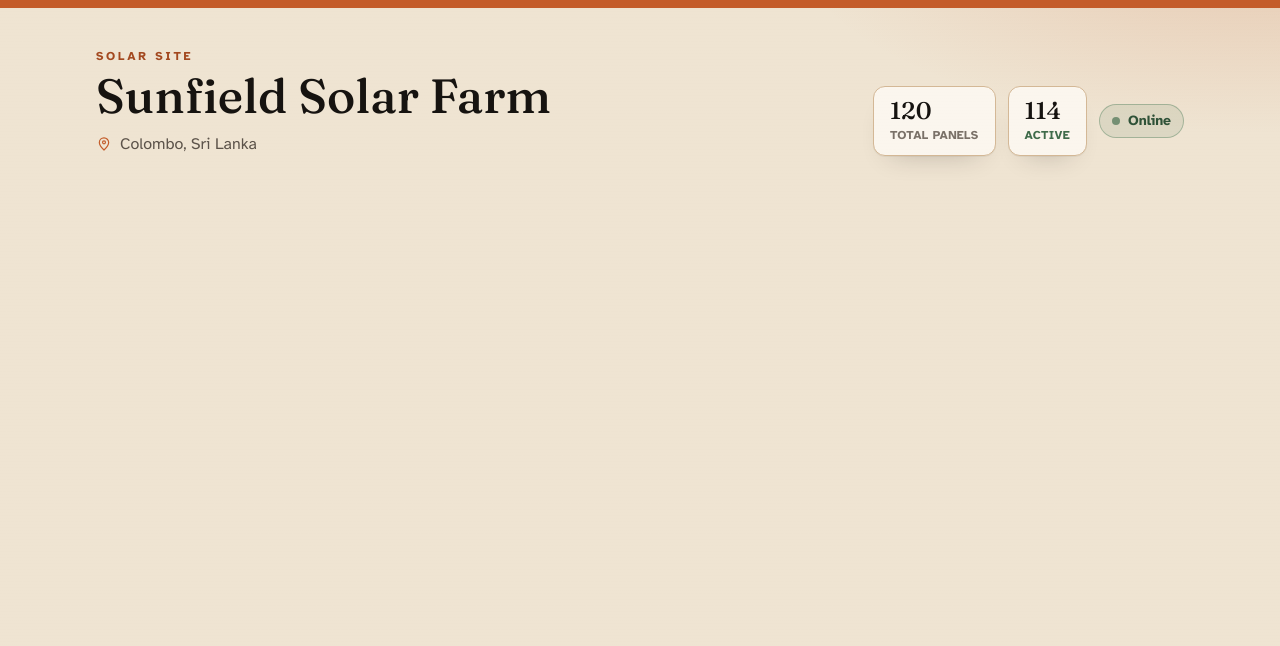
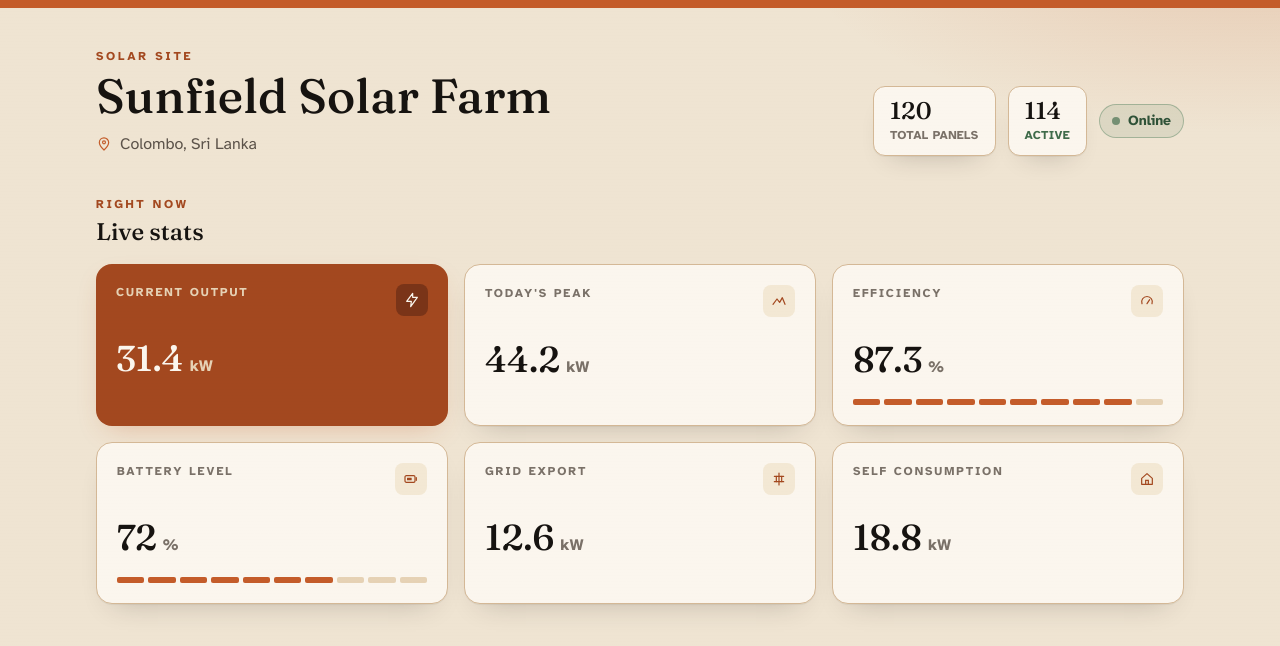
Before and after one commit to ArkhanShimar/Solar-Dashboard, a React (Vite) app: page / in a window 1280 px wide. Shown: the top 646 px of the page. Built offline with nearby package versions, Linux system fonts and the light colour scheme.

Commit message:
live stats cards, current output is the orange one
Co-authored-by: Cursor <cursoragent@cursor.com>

```diff
--- a/src/App.jsx
+++ b/src/App.jsx
@@ -1,5 +1,6 @@
-import { siteInfo } from "./data/solarData";
+import { siteInfo, liveStats } from "./data/solarData";
 import SiteHeader from "./components/SiteHeader";
+import LiveStats from "./components/LiveStats";
 
 function App() {
   return (
@@ -7,6 +8,9 @@ function App() {
       <div className="h-2 bg-clay-500" />
       <div className="relative mx-auto max-w-6xl px-4 py-8 md:px-8 md:py-10">
         <SiteHeader siteInfo={siteInfo} />
+        <main className="mt-10">
+          <LiveStats liveStats={liveStats} />
+        </main>
       </div>
     </div>
   );
--- /dev/null
+++ b/src/components/LiveStats.jsx
@@ -0,0 +1,152 @@
+import StatCard from "./StatCard";
+
+function LiveStats({ liveStats }) {
+  const cards = [
+    {
+      label: "CURRENT OUTPUT",
+      value: liveStats.currentOutputKW,
+      unit: "kW",
+      featured: true,
+      icon: <BoltIcon />,
+    },
+    {
+      label: "TODAY'S PEAK",
+      value: liveStats.peakOutputTodayKW,
+      unit: "kW",
+      icon: <PeakIcon />,
+    },
+    {
+      label: "EFFICIENCY",
+      value: liveStats.efficiencyPercent,
+      unit: "%",
+      meterPercent: liveStats.efficiencyPercent,
+      icon: <GaugeIcon />,
+    },
+    {
+      label: "BATTERY LEVEL",
+      value: liveStats.batteryLevelPercent,
+      unit: "%",
+      meterPercent: liveStats.batteryLevelPercent,
+      icon: <BatteryIcon />,
+    },
+    {
+      label: "GRID EXPORT",
+      value: liveStats.gridExportKW,
+      unit: "kW",
+      icon: <GridIcon />,
+    },
+    {
+      label: "SELF CONSUMPTION",
+      value: liveStats.selfConsumptionKW,
+      unit: "kW",
+      icon: <HomeIcon />,
+    },
+  ];
+
+  return (
+    <section>
+      <div className="mb-4 flex items-end justify-between gap-3">
+        <div>
+          <p className="text-xs font-bold tracking-[0.22em] text-clay-600">
+            RIGHT NOW
+          </p>
+          <h2 className="mt-1 font-display text-2xl text-ink-900">Live stats</h2>
+        </div>
+      </div>
+      <div className="grid grid-cols-1 gap-4 sm:grid-cols-2 lg:grid-cols-3">
+        {cards.map((card) => (
+          <StatCard
+            key={card.label}
+            label={card.label}
+            value={card.value}
+            unit={card.unit}
+            icon={card.icon}
+            featured={card.featured}
+            meterPercent={card.meterPercent}
+          />
+        ))}
+      </div>
+    </section>
+  );
+}
+
+function BoltIcon() {
+  return (
+    <svg className="h-4 w-4" viewBox="0 0 24 24" fill="none" aria-hidden="true">
+      <path
+        d="M13 2 4 14h7l-1 8 10-14h-7l0-6Z"
+        stroke="currentColor"
+        strokeWidth="1.8"
+        strokeLinejoin="round"
+      />
+    </svg>
+  );
+}
+
+function PeakIcon() {
+  return (
+    <svg className="h-4 w-4" viewBox="0 0 24 24" fill="none" aria-hidden="true">
+      <path
+        d="M3 17 9 9l4 5 4-7 4 10"
+        stroke="currentColor"
+        strokeWidth="1.8"
+        strokeLinecap="round"
+        strokeLinejoin="round"
+      />
+    </svg>
+  );
+}
+
+function GaugeIcon() {
+  return (
+    <svg className="h-4 w-4" viewBox="0 0 24 24" fill="none" aria-hidden="true">
+      <path
+        d="M4.5 16a8 8 0 1 1 15 0"
+        stroke="currentColor"
+        strokeWidth="1.8"
+        strokeLinecap="round"
+      />
+      <path
+        d="M12 16 16 10"
+        stroke="currentColor"
+        strokeWidth="1.8"
+        strokeLinecap="round"
+      />
+    </svg>
+  );
+}
+
+function BatteryIcon() {
+  return (
+    <svg className="h-4 w-4" viewBox="0 0 24 24" fill="none" aria-hidden="true">
+      <rect x="3" y="7" width="15" height="10" rx="2" stroke="currentColor" strokeWidth="1.8" />
+      <path d="M20 10v4" stroke="currentColor" strokeWidth="1.8" strokeLinecap="round" />
+      <rect x="6" y="10" width="7" height="4" rx="0.5" fill="currentColor" />
+    </svg>
+  );
+}
+
+function GridIcon() {
+  return (
+    <svg className="h-4 w-4" viewBox="0 0 24 24" fill="none" aria-hidden="true">
+      <path d="M12 3v18M5 8h14M5 16h14" stroke="currentColor" strokeWidth="1.8" strokeLinecap="round" />
+      <path d="M8 8v8M16 8v8" stroke="currentColor" strokeWidth="1.8" strokeLinecap="round" />
+    </svg>
+  );
+}
+
+function HomeIcon() {
+  return (
+    <svg className="h-4 w-4" viewBox="0 0 24 24" fill="none" aria-hidden="true">
+      <path
+        d="M4 11 12 4l8 7v9H4v-9Z"
+        stroke="currentColor"
+        strokeWidth="1.8"
+        strokeLinejoin="round"
+      />
+      <path d="M10 20v-6h4v6" stroke="currentColor" strokeWidth="1.8" />
+    </svg>
+  );
+}
+
+export default LiveStats;
--- /dev/null
+++ b/src/components/StatCard.jsx
@@ -0,0 +1,54 @@
+import { formatValue } from "../utils/format";
+
+function StatCard({ label, value, unit, icon, featured, meterPercent }) {
+  const cardClasses = featured
+    ? "bg-clay-600 text-parchment-50 shadow-lift"
+    : "border border-parchment-300 bg-parchment-50 text-ink-900 shadow-card";
+
+  const labelClasses = featured ? "text-parchment-200" : "text-ink-400";
+  const unitClasses = featured ? "text-parchment-200" : "text-ink-400";
+  const iconWrap = featured
+    ? "bg-clay-700 text-parchment-50"
+    : "bg-parchment-100 text-clay-600";
+
+  return (
+    <article
+      className={`group rounded-2xl p-5 transition duration-200 hover:-translate-y-1 ${cardClasses}`}
+    >
+      <div className="flex items-start justify-between gap-3">
+        <p className={`text-xs font-bold tracking-[0.16em] ${labelClasses}`}>
+          {label}
+        </p>
+        <span className={`rounded-lg p-2 ${iconWrap}`}>{icon}</span>
+      </div>
+      <p className="mt-6 font-display text-4xl font-medium leading-none">
+        {formatValue(value)}
+        <span className={`ml-1.5 text-base font-sans font-bold ${unitClasses}`}>
+          {unit}
+        </span>
+      </p>
+      {typeof meterPercent === "number" ? (
+        <TickMeter percent={meterPercent} featured={featured} />
+      ) : null}
+    </article>
+  );
+}
+
+function TickMeter({ percent, featured }) {
+  const filled = Math.round(percent / 10);
+  const on = featured ? "bg-parchment-50" : "bg-clay-500";
+  const off = featured ? "bg-clay-700" : "bg-parchment-200";
+
+  return (
+    <div className="mt-5 flex gap-1" aria-hidden="true">
+      {Array.from({ length: 10 }).map((_, index) => (
+        <span
+          key={index}
+          className={`h-1.5 flex-1 rounded-sm ${index < filled ? on : off}`}
+        />
+      ))}
+    </div>
+  );
+}
+
+export default StatCard;
--- /dev/null
+++ b/src/utils/format.js
@@ -0,0 +1,10 @@
+export function formatValue(value) {
+  if (Number.isInteger(value)) {
+    return value.toLocaleString("en-US");
+  }
+
+  return value.toLocaleString("en-US", {
+    minimumFractionDigits: 1,
+    maximumFractionDigits: 1,
+  });
+}
```
